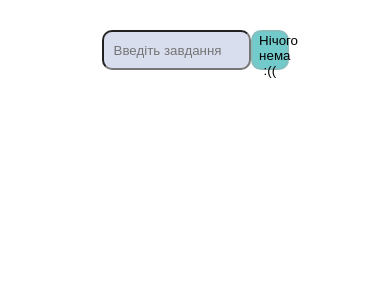
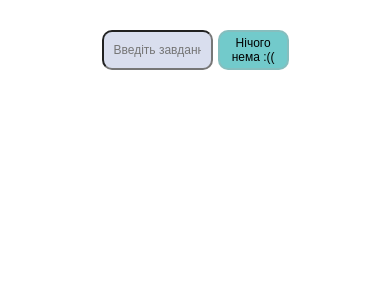
Before and after one commit to VladimirLavr/AngularTodoList, an Angular app: page / in a window 390 px wide. Shown: the top 300 px of the page. Built offline with nearby package versions, Linux system fonts and the light colour scheme.

Commit message:
Адаптив...сильно не ругать,так как с єтим не оч

```diff
--- a/src/app/app.component.scss
+++ b/src/app/app.component.scss
@@ -1,5 +1,9 @@
+*{
+  box-sizing: border-box;
+}
+
 .container {
   margin: 30px auto;
-  width: 50%;
+  max-width: 50%;
   text-align: center;
 }
--- a/src/app/todo.module/TodoItem/todoItem.component.scss
+++ b/src/app/todo.module/TodoItem/todoItem.component.scss
@@ -4,21 +4,45 @@
   align-items: center;
   background-color: #6c9e7d;
   border-radius: 10px;
-  height: 50px;
+  min-height: 50px;
   max-width: 100%;
   font-size: 24px;
   color: black;
   margin-bottom: 10px;
-  padding: 0 20px;
+  padding: 10px 20px;
   transition: ease-in-out 0.3s;
+  overflow-wrap: anywhere;
 
   &:hover {
     background-color: darkgray;
   }
 
   .items__img {
+    margin-left: 10px;
     width: 25px;
     height: 25px;
     cursor: pointer;
   }
 }
+
+@media (max-width: 767px) {
+  .items {
+    padding: 10px;
+    font-size: 20px;
+  }
+
+}
+
+@media (max-width: 767px) {
+  .items {
+    padding: 10px;
+    font-size: 20px;
+  }
+}
+
+@media (max-width: 575px) {
+  .items {
+    padding: 0 7px;
+    font-size: 14px;
+  }
+}
--- a/src/app/todo.module/TodoList/todoList.component.scss
+++ b/src/app/todo.module/TodoList/todoList.component.scss
@@ -29,3 +29,49 @@
 .hideButton {
   background-color: #72cacb;
 }
+
+@media (max-width: 1200px) {
+  .btn {
+    width: 22%;
+  }
+}
+
+@media (max-width: 991px) {
+  .btn {
+    width: 22%;
+  }
+}
+
+@media (max-width: 767px) {
+  .inputElement {
+    width: 60%;
+  }
+  .btn {
+    width: 25%;
+  }
+}
+
+@media (max-width: 575px) {
+  .inputElement {
+    width: 50%;
+    font-size: 12px;
+  }
+  .btn {
+    width: 40%;
+    font-size: 12px;
+    margin-left: 5px;
+  }
+}
+
+
+@media (max-width: 370px) {
+
+  .inputElement {
+    width: 40%;
+    font-size: 10px;
+  }
+  .btn {
+    width: 40%;
+    font-size: 10px;
+  }
+}
```
